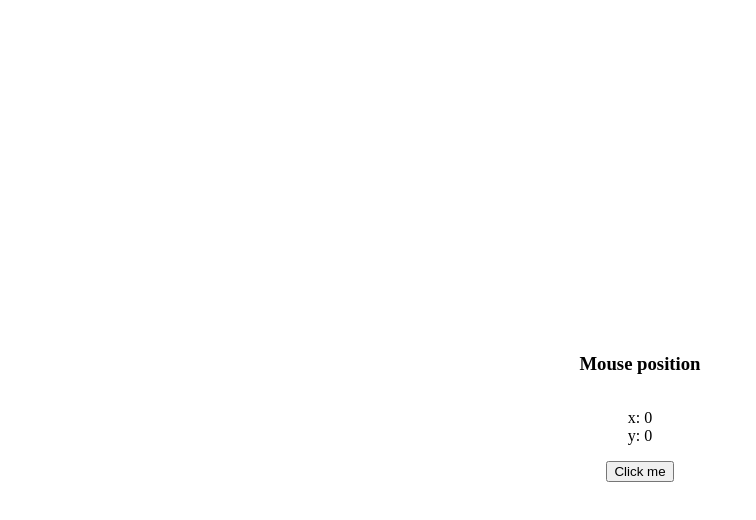
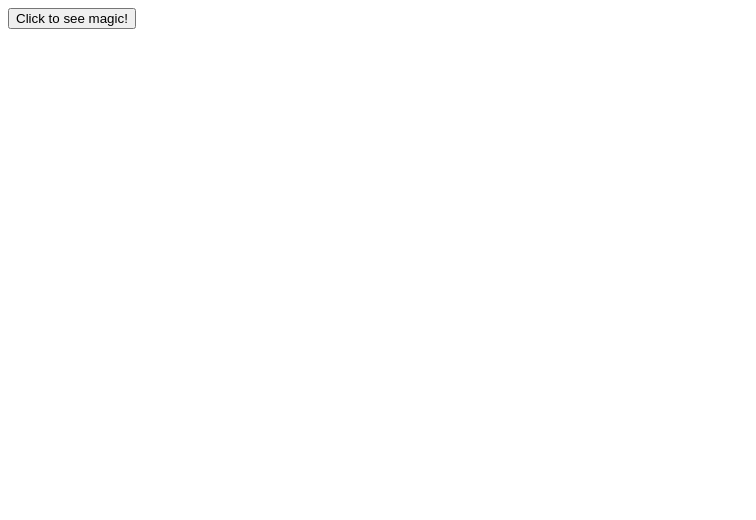
Before and after one commit to shivaprakash-sudo/learn-svelte, a SvelteKit app: page / in a window 1280 px wide. Shown: the top 520 px of the page, without its empty margins (0-756 px from the left). Built offline with nearby package versions, Linux system fonts and the light colour scheme.

Commit message:
learnt component events

```diff
--- a/src/routes/+page.svelte
+++ b/src/routes/+page.svelte
@@ -5,6 +5,7 @@
 	import Thing from './Thing.svelte';
 	// import { apiKey } from '../config.js';
 	import DomEvents from './DOMEvents.svelte';
+	import InnerEvent from './InnerEvent.svelte';
 
 	const details = {
 		name: 'Shiva',
@@ -38,6 +39,10 @@
 	// function handlePosterClick() {
 	// 	poster = getRandomMoviePoster();
 	// }
+
+	function handleEventClick(event) {
+		alert(event.detail.music);
+	}
 </script>
 
 <!-- <h3>Props</h3>
@@ -76,7 +81,9 @@
 	{/await}
 </div> -->
 
-<DomEvents />
+<!-- <DomEvents /> -->
+
+<InnerEvent on:message={handleEventClick} />
 
 <!-- <style>
 	.poster {
--- /dev/null
+++ b/src/routes/InnerEvent.svelte
@@ -0,0 +1,14 @@
+<script>
+	import { createEventDispatcher } from 'svelte';
+
+	const dispatch = createEventDispatcher();
+
+	function handleClick() {
+		dispatch('message', {
+			text: 'Hello from InnerEvent!',
+			music: 'Playing music'
+		});
+	}
+</script>
+
+<button on:click={handleClick}> Click to see magic! </button>
```
